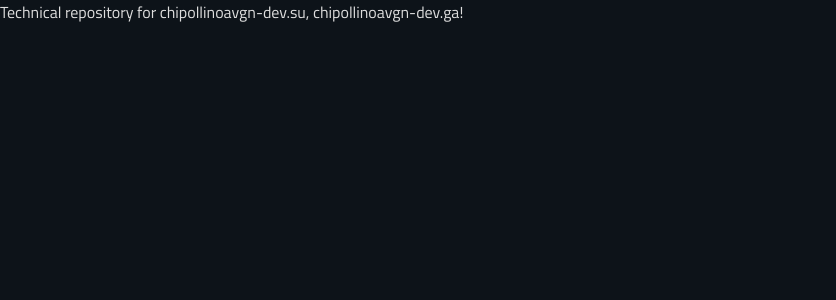
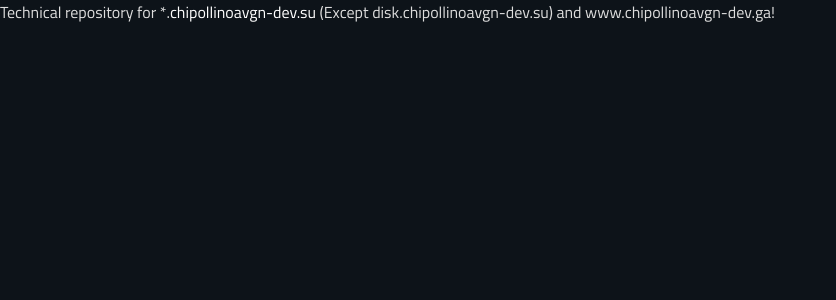
Before and after one commit to chipollinoavgn-tlx/chipollinoavgn-tlx.github.io, a Jekyll site: the page index.html, which Jekyll copies as it is, in a window 1280 px wide. Shown: the top 300 px of the page, without its empty margins (0-836 px from the left). Built offline with Jekyll 4.4.1, drawn with Linux system fonts in a browser that asks for light colours; some web fonts are replaced; part of the change alters nothing that is shown.

Commit message:
Update index.html

```diff
--- a/index.html
+++ b/index.html
@@ -6,7 +6,7 @@
 
 		<meta property="og:title" content="ChipollinoAVGN Repository" />
 
-		<meta property="og:url" content="chipollinoavgn-dev.github.io" />
+		<meta property="og:url" content="disk.chipollinoavgn-dev.su" />
 
 		<meta property="og:locale" content="en_EN" />
 
@@ -18,13 +18,13 @@
 
 		<meta property="og:description" content="Crear. Optimizar. Actualizar." />
 
-		<meta property="og:image" content="https://chipollinoavgn-dev.su/wp-content/access/favicon.ico" />
+		<meta property="og:image" content="https:/disk.chipollinoavgn-dev.su/img/favicon.ico" />
 
 		<meta property="og:author" content="Evgeny Nozhikhin (CA)" />
 
 		<meta name="author" content="Evgeny Nozhikhin (CA)" />
 
-		<meta name="twitter:site" content="chipollinoavgn-dev.github.io" />
+		<meta name="twitter:site" content="disk.chipollinoavgn-dev.su" />
 
 		<meta property="business:contact_data:email" content="chipollinoavgnproject@mail.ru" />
 
@@ -42,6 +42,6 @@
 		<link rel="stylesheet" href="https://cdnjs.cloudflare.com/ajax/libs/font-awesome/4.7.0/css/font-awesome.min.css" defer="defer" />
 </head>
 <body>
-Technical repository for chipollinoavgn-dev.su, chipollinoavgn-dev.ga!
+Technical repository for *.<a href="//chipollinoavgn-dev.su">chipollinoavgn-dev.su</a> (Except disk.chipollinoavgn-dev.su) and www.chipollinoavgn-dev.ga!
 </body>
 </html>
```
